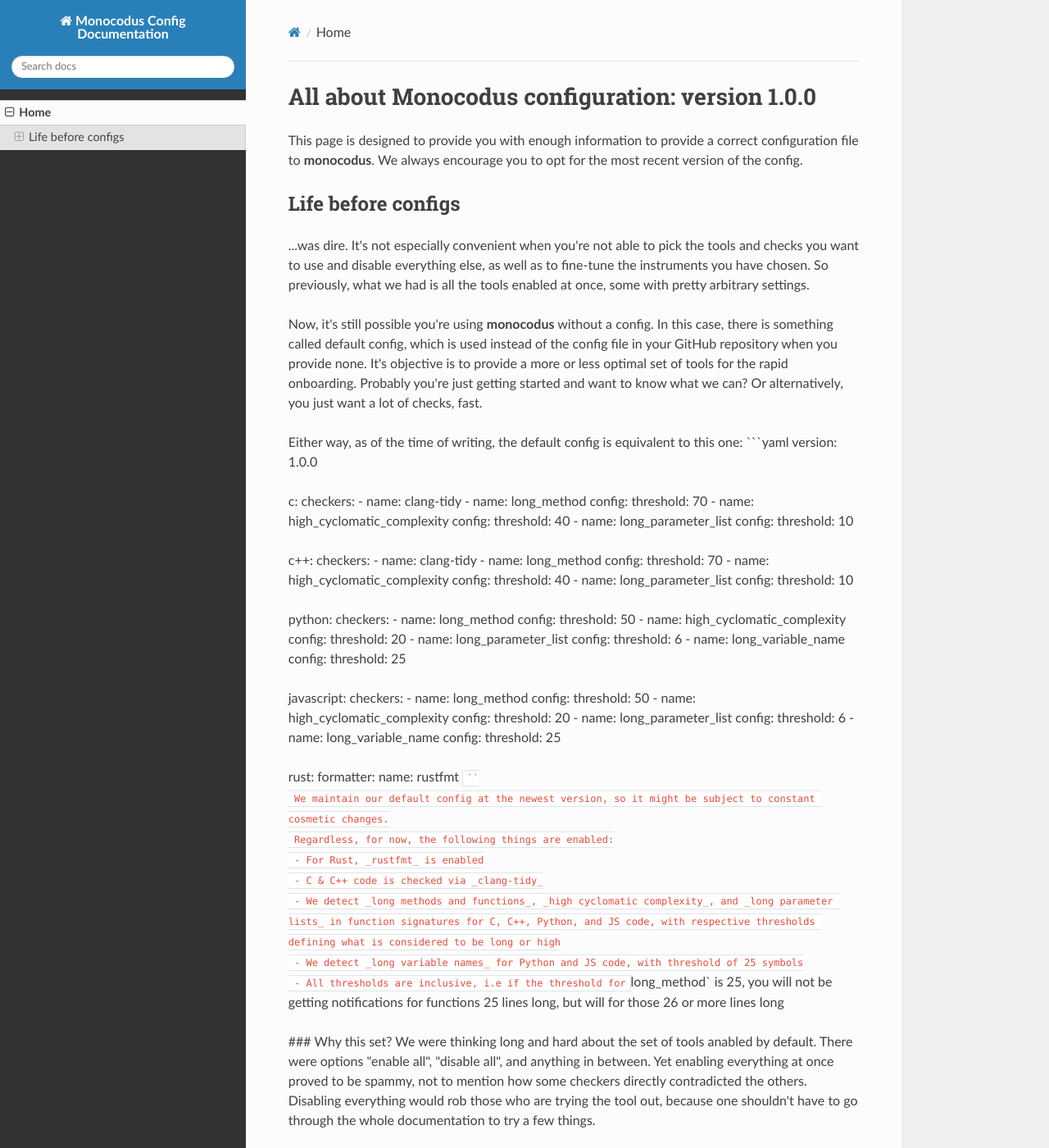
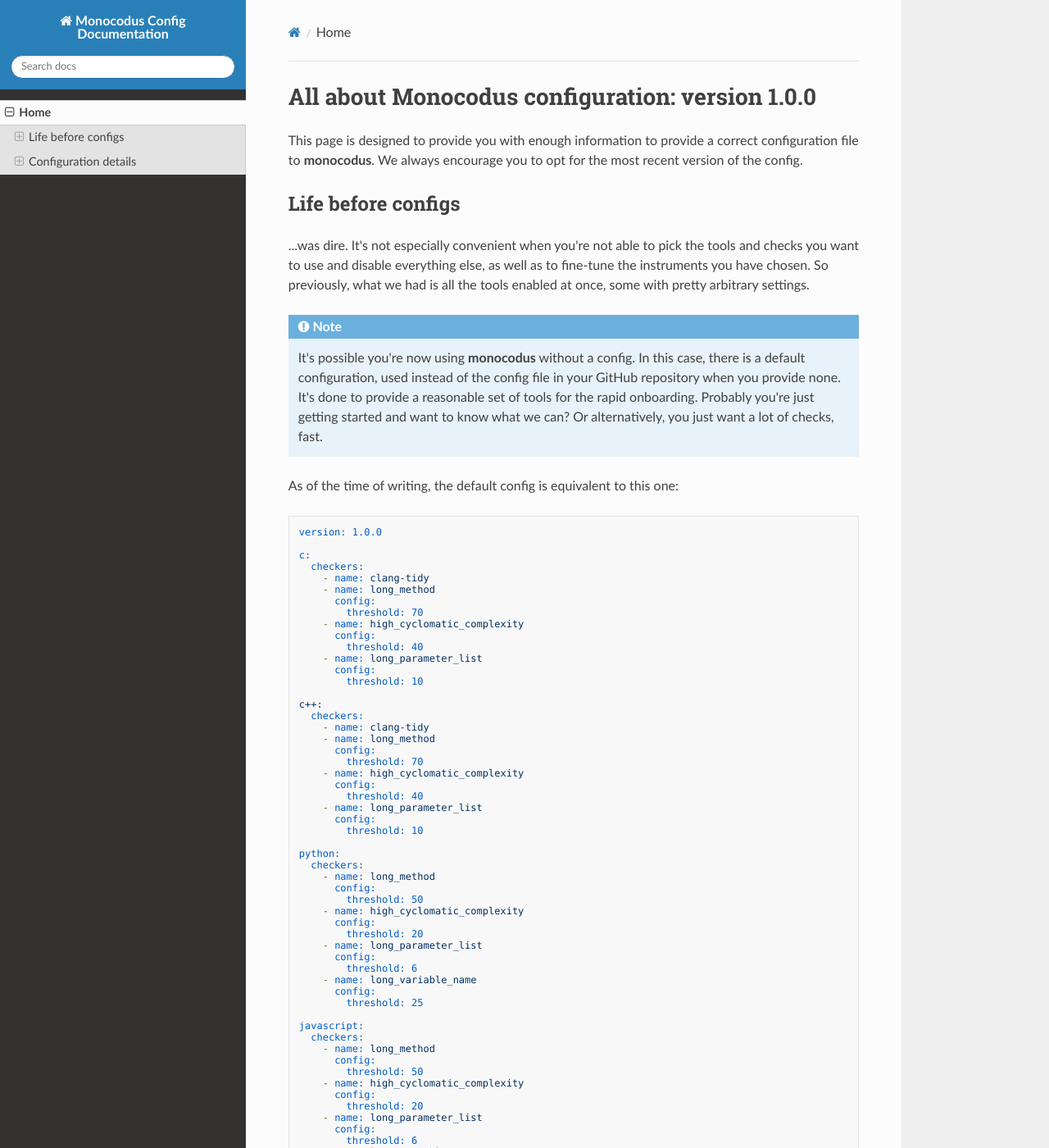
Before and after one commit to monocodus/monocodus-config-docs, an MkDocs documentation site: the page built from docs/index.md, in a window 1280 px wide and 1400 px high. Shown: the whole window at 82% size. Built offline with MkDocs 1.6.1, drawn with Linux system fonts in a browser that asks for light colours; nearby versions of some CDN libraries; some of the changed text lies outside the part shown.

Commit message:
fixed formatting

````diff
--- a/docs/index.md
+++ b/docs/index.md
@@ -5,10 +5,12 @@ This page is designed to provide you with enough information to provide a correc
 ## Life before configs
 ...was dire. It's not especially convenient when you're not able to pick the tools and checks you want to use and disable everything else, as well as to fine-tune the instruments you have chosen. So previously, what we had is all the tools enabled at once, some with pretty arbitrary settings.
 
-Now, it's still possible you're using **monocodus** without a config. In this case, there is something called default config, which is used instead of the config file in your GitHub repository when you provide none. It's objective is to provide a more or less optimal set of tools for the rapid onboarding. Probably you're just getting started and want to know what we can? Or alternatively, you just want a lot of checks, fast.
+!!! Note
+    It's possible you're now using **monocodus** without a config. In this case, there is a default configuration, used instead of the config file in your GitHub repository when you provide none. It's done to provide a reasonable set of tools for the rapid onboarding. Probably you're just getting started and want to know what we can? Or alternatively, you just want a lot of checks, fast.
 
-Either way, as of the time of writing, the default config is equivalent to this one:
- ```yaml
+As of the time of writing, the default config is equivalent to this one:
+
+```yaml
 version: 1.0.0
 
 c:
@@ -70,25 +72,28 @@ javascript:
 rust:
   formatter:
     name: rustfmt
- ```
- We maintain our default config at the newest version, so it might be subject to constant cosmetic changes.
- Regardless, for now, the following things are enabled:
- - For Rust, _rustfmt_ is enabled
- - C & C++ code is checked via _clang-tidy_
- - We detect _long methods and functions_, _high cyclomatic complexity_, and _long parameter lists_ in function signatures for C, C++, Python, and JS code, with respective thresholds defining what is considered to be long or high
- - We detect _long variable names_ for Python and JS code, with threshold of 25 symbols
- - All thresholds are inclusive, i.e if the threshold for `long_method` is 25, you will not be getting notifications for functions 25 lines long, but will for those 26 or more lines long
+```
 
- ### Why this set?
- We were thinking long and hard about the set of tools anabled by default. There were options "enable all", "disable all", and anything in between. Yet enabling everything at once proved to be spammy, not to mention how some checkers directly contradicted the others. Disabling everything would rob those who are trying the tool out, because one shouldn't have to go through the whole documentation to try a few things.
+We maintain our default config at the newest version, so it might be subject to constant cosmetic changes.
+For now, the following things are enabled:
 
- We ended up disabling all formatters, except for `rustfmt`, because most of the time, their default settings were simply inadequate and created a lot of garbage suggestions without individual fine-tuning. At the same time, we left most of checkers not involved in formatting enabled, with relaxed thresholds, as most of them are more or less universally useful, but the default settings shouldn't be too strict. This way the new users will be able to feel the capability of **monocodus** while not being overwhelmed by excessive fix suggestions.
+* For Rust, _rustfmt_ is enabled
+* C & C++ code is checked via _clang-tidy_
+* We detect _long methods and functions_, _high cyclomatic complexity_, and _long parameter lists_ in function signatures for C, C++, Python, and JS code, with respective thresholds defining what is considered to be long or high
+* We detect _long variable names_ for Python and JS code, with threshold of 25 symbols
+* All thresholds are inclusive, i.e if the threshold for `long_method` is 25, you will not be getting notifications for functions 25 lines long, but will for those 26 or more lines long
 
- So if you are satisfied with default settings, you might not need the config at all.
+### Why this set?
+We thought long and hard about the set of tools anabled by default. There were options "enable all", "disable all", and anything in between. Yet enabling everything at once proved to be spammy, not to mention how some checkers directly contradicted the others. Disabling everything would rob those who are trying the tool out, because one shouldn't have to go through the whole documentation to try a few things.
 
- ## Configuration details
+We ended up disabling all formatters, except for `rustfmt`, because most of the time, their default settings were simply inadequate and created a lot of garbage suggestions without individual fine-tuning. At the same time, we left most of checkers not involved in formatting enabled, with relaxed thresholds, as most of them are more or less universally useful, but the default settings shouldn't be too strict. This way the new users will be able to feel the capability of **monocodus** while not being overwhelmed by excessive fix suggestions.
 
- In this section, we present all the important details about configuration files and implications they bear.
+!!! Tip
+    If you are satisfied with default settings, you might not need the config at all.
+
+## Configuration details
+
+In this section, we present all the important details about configuration files and implications they bear.
 
 ### Naming, location and format
 
@@ -96,21 +101,29 @@ The configuration file should be written in YAML and named `.monocodus`. You can
 
 Because **monocodus** runs checks on pull requests, it's also important to understand the interaction between the base branch and the branch you're trying to merge in. The config is **always** taken from the base branch (i.e if you're merging `fix` into `master`, **monocodus** will follow the config from `master`). This means that changes in configuration files will only kick in after the merge. We encourage to look at the config change as on a separate task, and merge it separately.
 
-We assume that errors are made unintentionally, and hence store last valid config for a given branch and location. If the new configuration file is broken, **monocodus** will retrieve the last valid config to perform the checks
+!!! Note
+    We assume that errors are made unintentionally, and hence store last valid config for a given branch and location. If the new configuration file is broken, **monocodus** will retrieve the last valid config to perform the checks
 
-**Example 1.** You have no config files in your repository. We are going to check your repository according to the default configuration.
+!!! Example
+    You have no config files in your repository. We are going to check your repository according to the default configuration.
 
-**Example 2.** You have a config file in the repository root, and it's named `monocodus.yaml`. Since **monocodus** searches for the config file by name, it assumes you don't have one and falls back to the default configuration
+!!! Example
+    You have a config file in the repository root, and it's named `monocodus.yaml`. Since **monocodus** searches for the config file by name, it assumes you don't have one and falls back to the default configuration
 
-**Example 3.** You have `.monocodus` in the repository root, but it's not a valid YAML. The checks are not run, and **monocodus** will comment on what is wrong in the configuration file.
+!!! Example
+    You have `.monocodus` in the repository root, but it's not a valid YAML. The checks are not run, and **monocodus** will comment on what is wrong in the configuration file.
 
-**Example 4.** You have `.monocodus` in the repository root, it is a valid YAML, but the schema is invalid for the version. The checks are not run, and **monocodus** will comment on what is wrong in the configuration file.
+!!! Example
+    You have `.monocodus` in the repository root, it is a valid YAML, but the schema is invalid for the version. The checks are not run, and **monocodus** will comment on what is wrong in the configuration file.
 
-**Example 5.** You have a valid `.monocodus` in the `tests/` directory, but not in the repository root. We currently aren't searching for the config in places other than a repository root just yet, so the default configuration will be used.
+!!! Example
+    You have a valid `.monocodus` in the `tests/` directory, but not in the repository root. We currently aren't searching for the config in places other than a repository root just yet, so the default configuration will be used.
 
-**Example 6.** You have a valid `.monocodus` in the repository root, but an invalid one in `tests/`. The version from the root will be used everywhere.
+!!! Example
+    You have a valid `.monocodus` in the repository root, but an invalid one in `tests/`. The version from the root will be used everywhere.
 
-**Example 7.** You previously had a valid `.monocodus` file, but now it is invalid. The last valid config for the respective branch is going to be used. In addition, **monocodus** will comment on errors in the new config file.
+!!! Example
+    You previously had a valid `.monocodus` file, but now it is invalid. The last valid config for the respective branch is going to be used. In addition, **monocodus** will comment on errors in the new config file.
 
 ### Version
 The `version` field is always mandatory, and for this version of config, will look like:
@@ -119,48 +132,58 @@ version: 1.0.0
 ```
 
 We're using [SchemaVer](https://snowplowanalytics.com/blog/2014/05/13/introducing-schemaver-for-semantic-versioning-of-schemas/) for configuration schema versioning. While similar to SemVer, the differences are the following:
-- SchemaVer version numbers start with `1.0.0`, not `0.1.0`, to highlight that one doesn't change data schema lightly
-- The lowest-level number change (e.g. `1.0.0` to `1.0.1`) indicates _addition_ changes, or changes that maintain full backwards compatibility.
-- The middle number change (e.g. `1.0.1` to `1.1.0`) indicate _revision_ changes, which are, while not large, will break the backwards compatibility for a few config entries, while leaving others intact.
-- The top-level number change (e.g. `1.1.0` to `2.0.0`) indicate _schema_ changes, meaning that with respect to this new version, there is _no_ config file of the previous version which will remain valid.
 
-We guarantee that you will not have to manually change your configuration every time the revision change is released, due to the config-upgrading mechanism within **monocodus** which allows us to convert all versions to the uniform representation. In case of some schema changes, when automated conversion is not possible, we may deprecate some of the old schemas and request you to change the configuration file manually to keep up with service updates.
+* SchemaVer version numbers start with `1.0.0`, not `0.1.0`, to highlight that one doesn't change data schema lightly
+* The lowest-level number change (e.g. `1.0.0` to `1.0.1`) indicates _addition_ changes, or changes that maintain full backwards compatibility.
+* The middle number change (e.g. `1.0.1` to `1.1.0`) indicate _revision_ changes, which are, while not large, will break the backwards compatibility for a few config entries, while leaving others intact.
+* The top-level number change (e.g. `1.1.0` to `2.0.0`) indicate _schema_ changes, meaning that with respect to this new version, there is _no_ config file of the previous version which will remain valid.
+
+We guarantee that you will not have to manually change your configuration every time the revision change is released, due to the config-upgrading mechanism within **monocodus** which allows us to convert all versions to the uniform representation.
+
+!!! Warning
+    In case of some schema changes, when automated conversion is not possible, we may deprecate some of the old schemas and request you to change the configuration file manually to keep up with service updates.
 
 ### Ignoring directories and files
 If you don't want some of the directories to be checked, you can ignore them like this:
 ```yaml
 ignore_paths:
-    - "/tests"
-    - "/utils/[^/]*/gen_[^/][^/]*\\.py"
+  - "/tests"
+  - "/utils/[^/]*/gen_[^/][^/]*\\.py"
 ```
 
 This example will make **monocodus** ignore the whole `tests/` directory, as well as all Python scripts with names starting with `gen_` which are located within any subdirectory of the `utils/` directory. In short, the system treats every line of this parameter like an ordinary regular expression, but you will also need to escape come characters, including `\`. After un-escaping, the second line will look like `/utils/[^/]*/gen_[^/][^/]*\.py` and be ready for compilation into a regex pattern.
 
-If you are more used to glob patterns, here's a [short cheatsheet](https://www.linuxjournal.com/content/globbing-and-regex-so-similar-so-different) on differences between them.
+!!! Tip
+    If you are more used to glob patterns, here's a [short cheatsheet](https://www.linuxjournal.com/content/globbing-and-regex-so-similar-so-different) on differences between them.
 
 You can use this parameter on multiple levels of the **monocodus** config:
-- In the config root, to completely shield some paths from checks
-- Ignore directories by formatter only
-- On the single checker level, if you want to disable this particular checker for a given set of paths.
+
+* In the config root, to completely shield some paths from checks
+
+* Ignore directories by formatter only
+
+* On the single checker level, if you want to disable this particular checker for a given set of paths.
 
 This field is optional, so the config will still be valid if you don't include it.
 
-And if you want to temporarily disable something for all directories and files? Do this:
+Want to temporarily disable something for all directories and files? Do this:
+
 ```yaml
 ignore_paths:
-    - ".*"
+  - ".*"
 ```
 
 Splendid!
 
 ### Languages
 So far, all the checkers are specific to certain programming languages. We currently support:
-- C, key `c`
-- C++, key `c++`
-- Python, key `python`
-- JS, key `javascript`
-- PHP, key `php`
-- Rust, key `rust`
+
+* C, key `c`
+* C++, key `c++`
+* Python, key `python`
+* JS, key `javascript`
+* PHP, key `php`
+* Rust, key `rust`
 
 None of these fields are mandatory. All fields **must** be written in _lowercase_. Strictly latin script, ASCII symbols are implied — not cyrillics or anything else. The fields **must** be located at the config root level, if present.
 
@@ -235,34 +263,36 @@ For the other formatters, you _shouldn't_ fill the `config` field. If you want t
 Here's another example:
 ```yaml
 rust:
-    formatter:
-        name: rustfmt
-        ignore_paths:
-            - samples/
+  formatter:
+    name: rustfmt
+    ignore_paths:
+      - samples/
 ```
 
 ### Configuring checkers
 While only one formatter is available for every language at a time, you can have as many checkers as you want, and configure multi-lang individually for every language. Here's how one entry of a checkers list is structured:
-- `name` of the checker. This field is __mandatory__
-- `ignore_paths`, discussed in detail above — optional
-- `config` — some checkers allow for configuration shortcuts. This field is required for some checkers, optional for some more, and for others, it is an error to include it.
+
+* `name` of the checker. This field is __mandatory__
+* `ignore_paths`, discussed in detail above — optional
+* `config` — some checkers allow for configuration shortcuts. This field is required for some checkers, optional for some more, and for others, it is an error to include it.
 
 As you can see, the structure is just the same as it is for formatters.
 
 Here are checkers available now:
-- `long_method`, detecting functions and methods longer than _X_ lines, available for C, C++, Python and JS
-- `high_cyclomatic_complexity`, detecting functions and methods with cyclomatic complexity above _X_, available for C, C++, Python and JS
-- `long_parameter_list`, detecting functions and methods with more than _X_ parameters, available for C, C++, Python and JS
-- `long_variable_name`, detecting variables and functions with names longer than _X_ symbols, available for Python and JS
-- `clang-tidy`, available for C and C++
+
+* `long_method`, detecting functions and methods longer than _X_ lines, available for C, C++, Python and JS
+* `high_cyclomatic_complexity`, detecting functions and methods with cyclomatic complexity above _X_, available for C, C++, Python and JS
+* `long_parameter_list`, detecting functions and methods with more than _X_ parameters, available for C, C++, Python and JS
+* `long_variable_name`, detecting variables and functions with names longer than _X_ symbols, available for Python and JS
+* `clang-tidy`, available for C and C++
 
 While `clang-tidy` does not have a respective config entry so far, the other checkers do, to represent the aforementioned _X_. In all cases, there will be the single `threshold` field, which should be a positive integer:
 
 ```yaml
 c:
-    checkers:
-        - name: clang-tidy
-        - name: high_cyclomatic_complexity
-          config:
-              threshold: 35
+  checkers:
+    - name: clang-tidy
+    - name: high_cyclomatic_complexity
+      config:
+        threshold: 35
 ```
--- a/mkdocs.yml
+++ b/mkdocs.yml
@@ -6,3 +6,5 @@ theme:
   highlightjs: true
   hljs_languages:
     - yaml
+markdown_extensions:
+  - admonition
````
Also changed, not shown: other parts of docs/index.md (+36 -31 lines).
